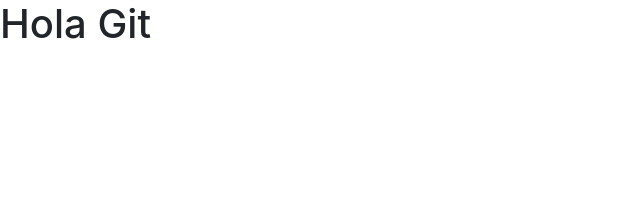
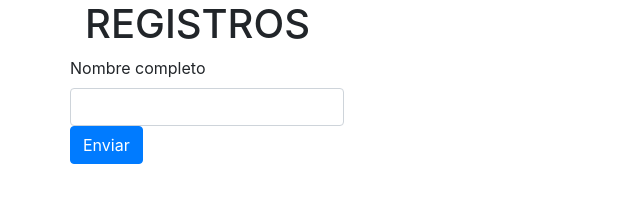
Before and after one commit to Maria11112/REPASO, a plain HTML site: page index.html in a window 1280 px wide. Shown: the whole page, without its empty margins (0-640 px from the left). Drawn offline with nearby package versions, Linux system fonts and the light colour scheme.

Commit message:
agregando formulario

```diff
--- a/index.html
+++ b/index.html
@@ -9,7 +9,17 @@
   crossorigin="anonymous">
 </head>
 <body>
-  <h1>Hola Git</h1>
+  <div class="container">
+    <h1>REGISTROS</h1>
+    <div class="row">
+      <form class="group" class="justifity:center">
+      <label for="name">Nombre completo</label>
+      <input type="name" class="form-control" id="name">
+      <button type="submit" class="btn btn-primary">Enviar</button>
+      </form>
+    <div>
+  </div>
+
   <script src="https://code.jquery.com/jquery-3.5.1.slim.min.js"
 integrity="sha384-DfXdz2htPH0lsSSs5nCTpuj/zy4C+OGpamoFVy38MVBnE+IbbVYUew+OrCXaRkfj"
 crossorigin="anonymous"></script>
```
